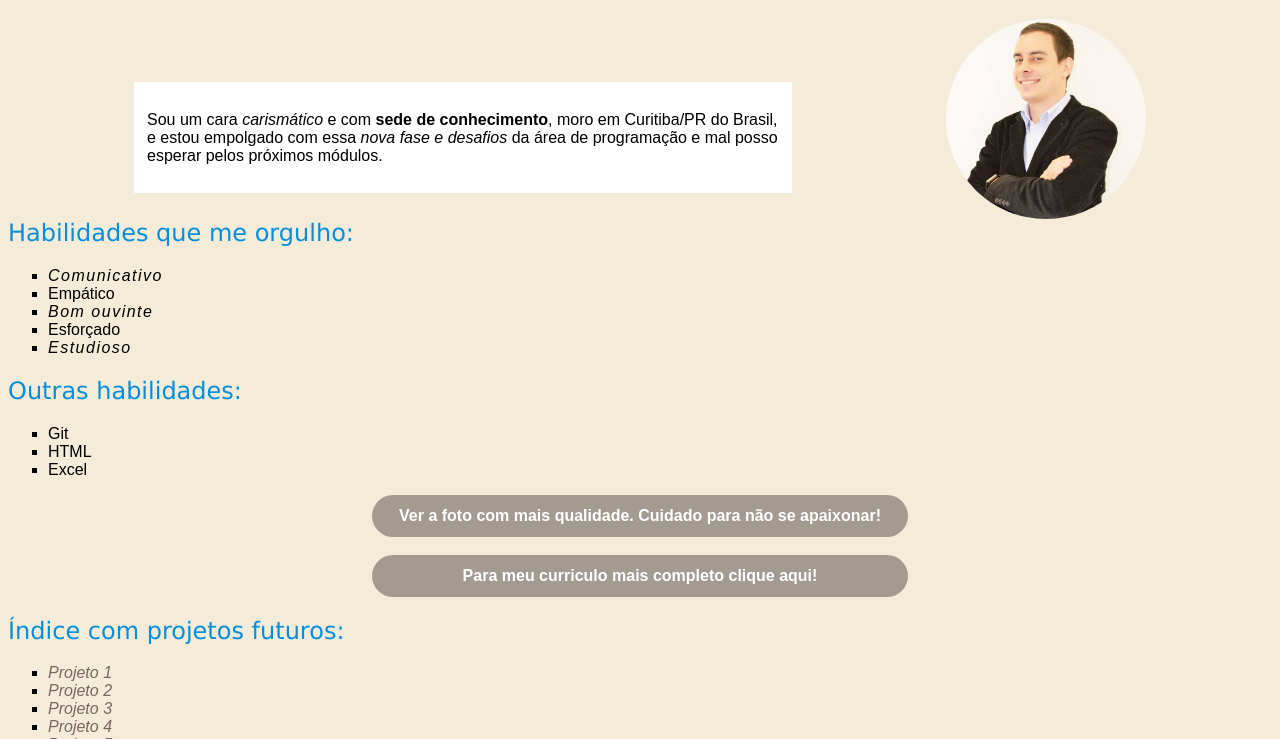
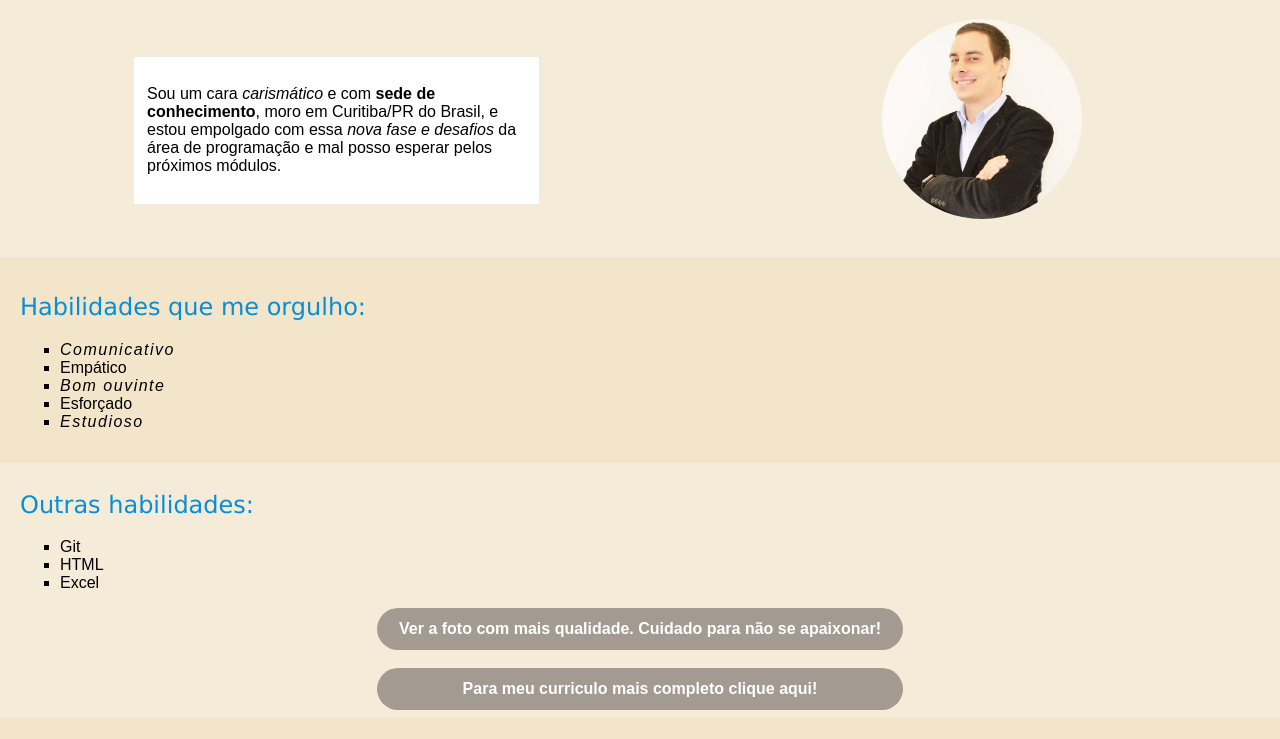
Before and after one commit to marcoantog/marcoantog.github.io, a plain HTML site: page index.html in a window 1280 px wide. Shown: the part 61-800 px from the top of the page. Drawn offline with Linux system fonts and the light colour scheme.

Commit message:
Divs adicionadas

```diff
--- a/index.html
+++ b/index.html
@@ -8,17 +8,27 @@
 </head>
 
 <body>
+
+    <div id="primeiraparte" class="topo">
+
         <h1>Marco Antonio Oliveira Gonçalves</h1>
-    <div class="foto">
+        <div class="topo foto">
             <img id="img" src="Imagens/prof.jpg" alt="Marco Antonio Oliveira Gonçalves">
         </div>
 
-<div class="descricao">
-    <p>Sou um cara <em>carismático</em> e com <strong>sede de conhecimento</strong>, moro em Curitiba/PR do Brasil, e
-        estou empolgado com essa <em>nova fase e desafios</em> da área de programação e mal posso esperar pelos próximos
+        <div class="topo descricao">
+            <p>Sou um cara <em>carismático</em> e com <strong>sede de conhecimento</strong>, moro em Curitiba/PR do
+                Brasil, e
+                estou empolgado com essa <em>nova fase e desafios</em> da área de programação e mal posso esperar pelos
+                próximos
                 módulos.</p>
         </div>
+
+    </div>
+
+
     <div class="orgulho">
+
         <h2>Habilidades que me orgulho:</h2>
         <ul>
             <li class="impar">Comunicativo</li>
@@ -27,7 +37,11 @@
             <li>Esforçado</li>
             <li class="impar">Estudioso</li>
         </ul>
+
     </div>
+
+
+    <div class="habilidade">
         <h2>Outras habilidades:</h2>
         <ul>
             <li>Git</li>
@@ -40,7 +54,9 @@
         <a class="link" href="https://www.linkedin.com/in/marco-antonio-oliveira-gon%C3%A7alves-314515123/"
             target="_blank">Para meu
             curriculo mais completo clique aqui!</a>
+    </div>
 
+    <div class="orgulho">
         <h2>Índice com projetos futuros:</h2>
 
         <ul>
@@ -50,7 +66,7 @@
             <li><a class="link2" href="#">Projeto 4</a></li>
             <li><a class="link2" href="#">Projeto 5</a></li>
         </ul>
-
+    </div>
 </body>
 
 
--- a/style.css
+++ b/style.css
@@ -1,6 +1,6 @@
 body {
-    background-color: #F4EBD9;
     font-family: sans-serif;
+    background-color: #F4EBD9
 }
 
 h1 {
@@ -58,20 +58,25 @@ h2 {
 
 .foto {
     float: right;
-    margin-right: 10%;
+    margin-right: 15%;
+    margin-bottom: 3%;
 }
 
 .descricao {
     float: left;
-    width: 50%;
+    width: 30%;
     margin-left: 10%;
     background-color: white;
-    margin-top: 5%;
+    margin-top: 3%;
     padding: 1%;
 }
 
 .orgulho {
     clear: both;
+    background-color: #f3e5ca;
+    background-size: cover;
+    padding: 1em 20px;
+    margin: -8px;
 }
 
 .impar {
@@ -82,3 +87,9 @@ h2 {
 ul li {
     list-style: square;
 }
+
+.habilidade {
+    clear: both;
+    padding: 1em 20px;
+    margin: -8px;
+}
```
Lines whose indentation alone changed are shown as unchanged.
